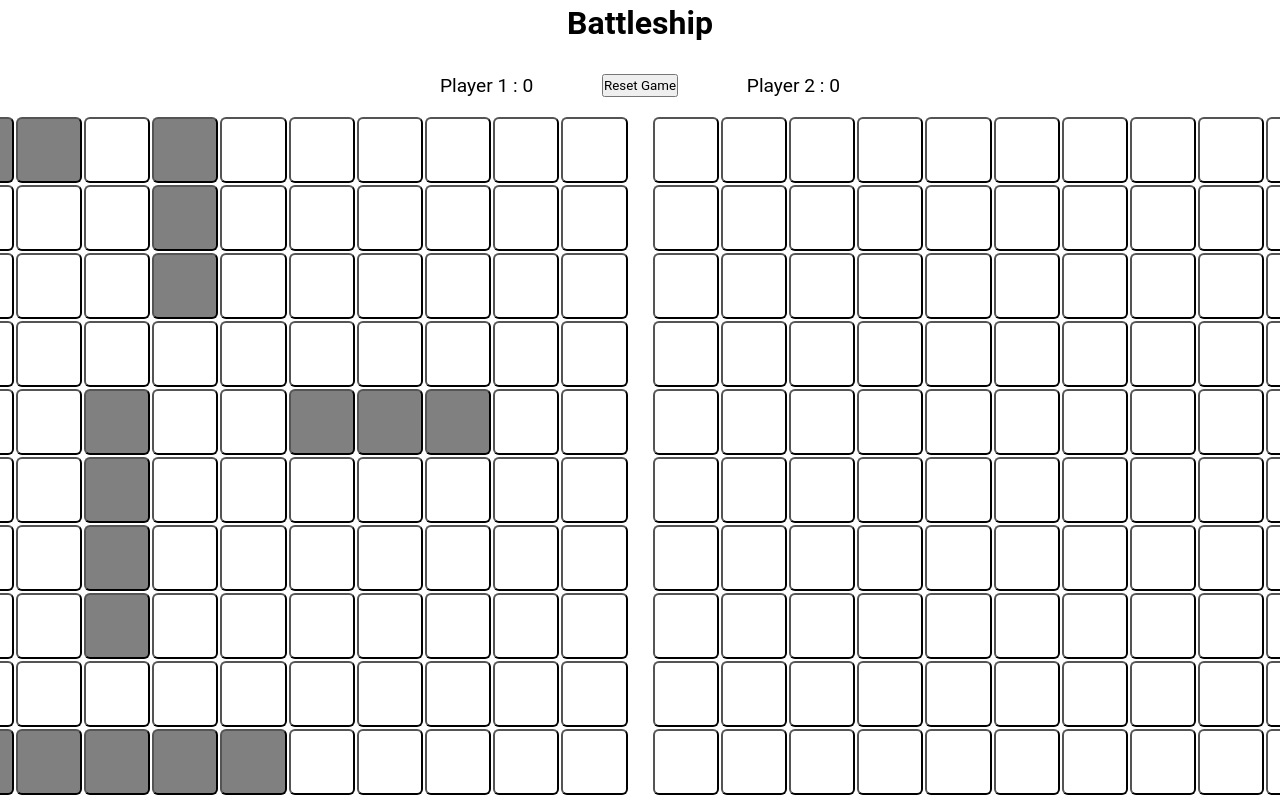
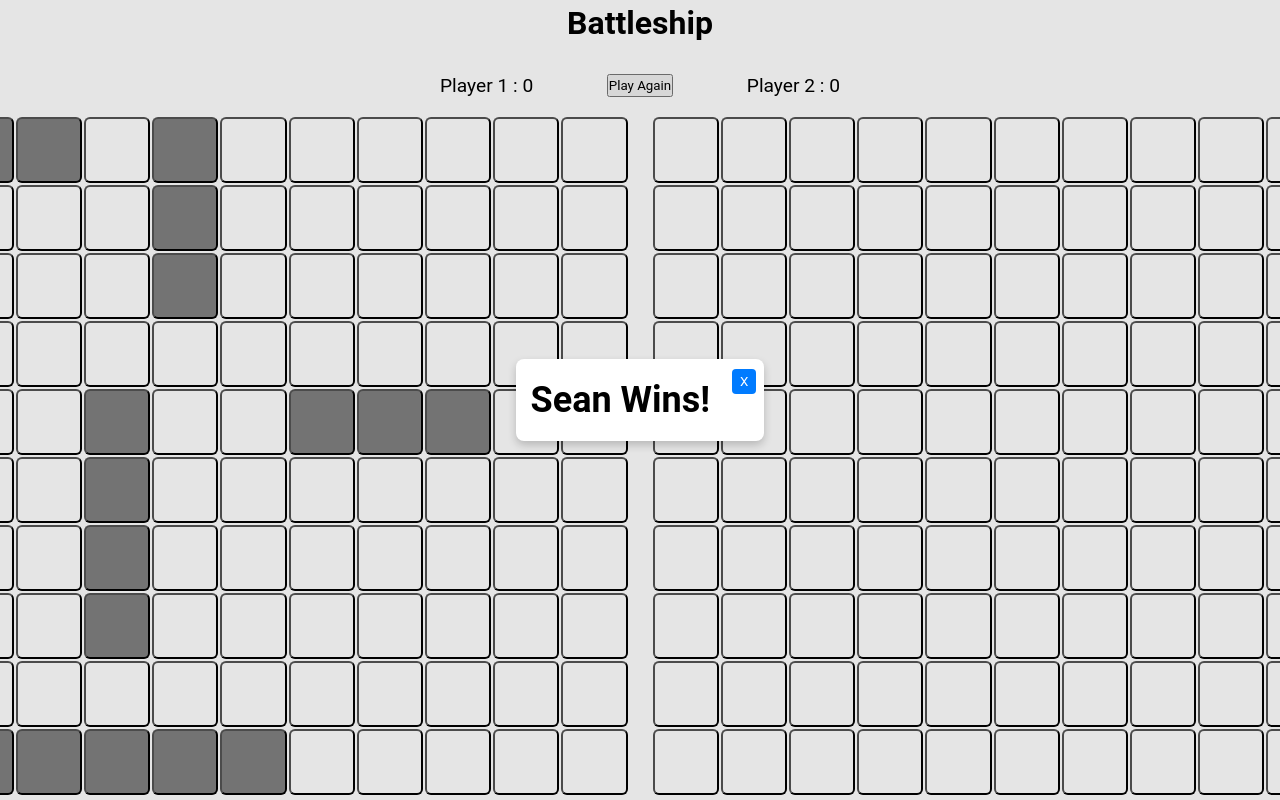
Before and after one commit to Sean-Murphy98/Battleship, a website built with webpack: page src/template.html in a window 1280 px wide. Both pictures are taken after typing "Sample" into the empty fields and a click on the button "Start Game". Shown: the top 800 px of the page. Built offline with nearby package versions, Linux system fonts and the light colour scheme.

Commit message:
Win window added

```diff
--- a/src/style.css
+++ b/src/style.css
@@ -96,3 +96,33 @@
   background-color: #d3d3d3;
   cursor: pointer;
 }
+
+#win-dialog {
+  display: flex;
+  border: none;
+  border-radius: 8px;
+  box-shadow: 0 4px 8px rgba(0, 0, 0, 0.2);
+  text-align: center;
+  z-index: 1;
+  align-self: center;
+  justify-self: center;
+}
+#close-win-dialog {
+  margin: 10px 8px 30px 7px;
+  padding: 1px 8px;
+  border: none;
+  border-radius: 4px;
+  background-color: #007bff;
+  color: white;
+  cursor: pointer;
+  height: 25px;
+}
+#close-win-dialog:hover {
+  background-color: #0056b3;
+}
+
+#win-screen {
+  font-size: 1.5em;
+  text-align: center;
+  margin: 20px 15px;
+}
--- a/src/template.html
+++ b/src/template.html
@@ -260,5 +260,8 @@
         </div>
       </div>
     </div>
+    <dialog id="win-dialog">
+      <button id="close-win-dialog">X</button>
+    </dialog>
   </body>
 </html>
--- a/src/view.js
+++ b/src/view.js
@@ -30,6 +30,7 @@
     const players = startNewGame(player1Name, Player2Name);
     setupInitialBoards(players[0].gameboard, players[1].gameboard);
     setupResetButton(player1Name, Player2Name);
+    renderWin("Sean");
   });
 
   body.appendChild(form);
@@ -154,7 +155,7 @@
 }
 
 export function renderWin(winnerName) {
-  const body = document.querySelector("body");
+  const dialog = document.querySelector("#win-dialog");
   const winDiv = document.createElement("div");
   winDiv.id = "win-screen";
   const winMessage = document.createElement("h2");
@@ -166,5 +167,11 @@
     container.classList.toggle("disabled", true);
   });
   winDiv.appendChild(winMessage);
-  body.appendChild(winDiv);
+  dialog.prepend(winDiv);
+  dialog.showModal();
+  const closeButton = document.getElementById("close-win-dialog");
+  closeButton.addEventListener("click", () => {
+    dialog.close();
+    winDiv.remove();
+  });
 }
```
